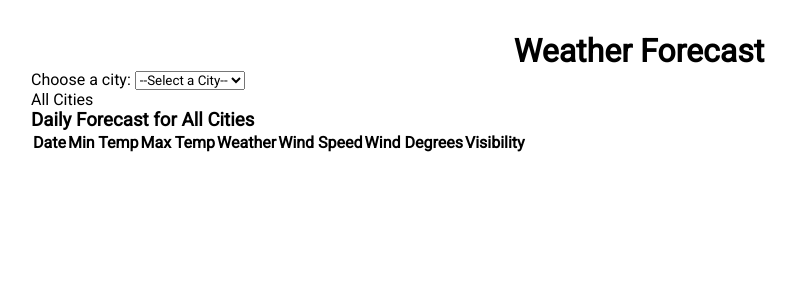
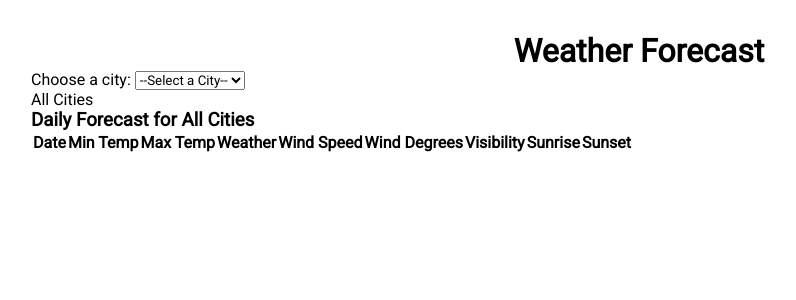
Before and after one commit to aztec-dev/weather_forecast, a Flask app: page /weather_forecast in a window 1280 px wide. Shown: the top 300 px of the page, without its empty margins (1-797 px from the left). Run offline with Flask 3, Linux system fonts and the light colour scheme; a database or web service that is not in the repository returns one stand-in record (values such as "Sample title"); data that the repository does not hold is empty.

Commit message:
feat: added sunrise and sunset times

```diff
--- a/templates/weather_forecast.html
+++ b/templates/weather_forecast.html
@@ -69,6 +69,8 @@
         <th>Wind Speed</th>
         <th>Wind Degrees</th>
         <th>Visibility</th>
+        <th>Sunrise</th>
+        <th>Sunset</th>
     </tr>
     {% for day in weather[0].daily %}
     <tr>
@@ -79,7 +81,8 @@
         <td>{{ day.rain }}</td>
         <td> {{ day.wind_speed }}</td>
         <td> {{ day.wind_deg }}</td>
-
+        <td>{{ day.sunrise }}</td>
+        <td> {{ day.sunset }} </td>
     {% endfor %}
         <td rowspan="7"> {{ weather[0].visibility }}</td>
     </tr>
```
